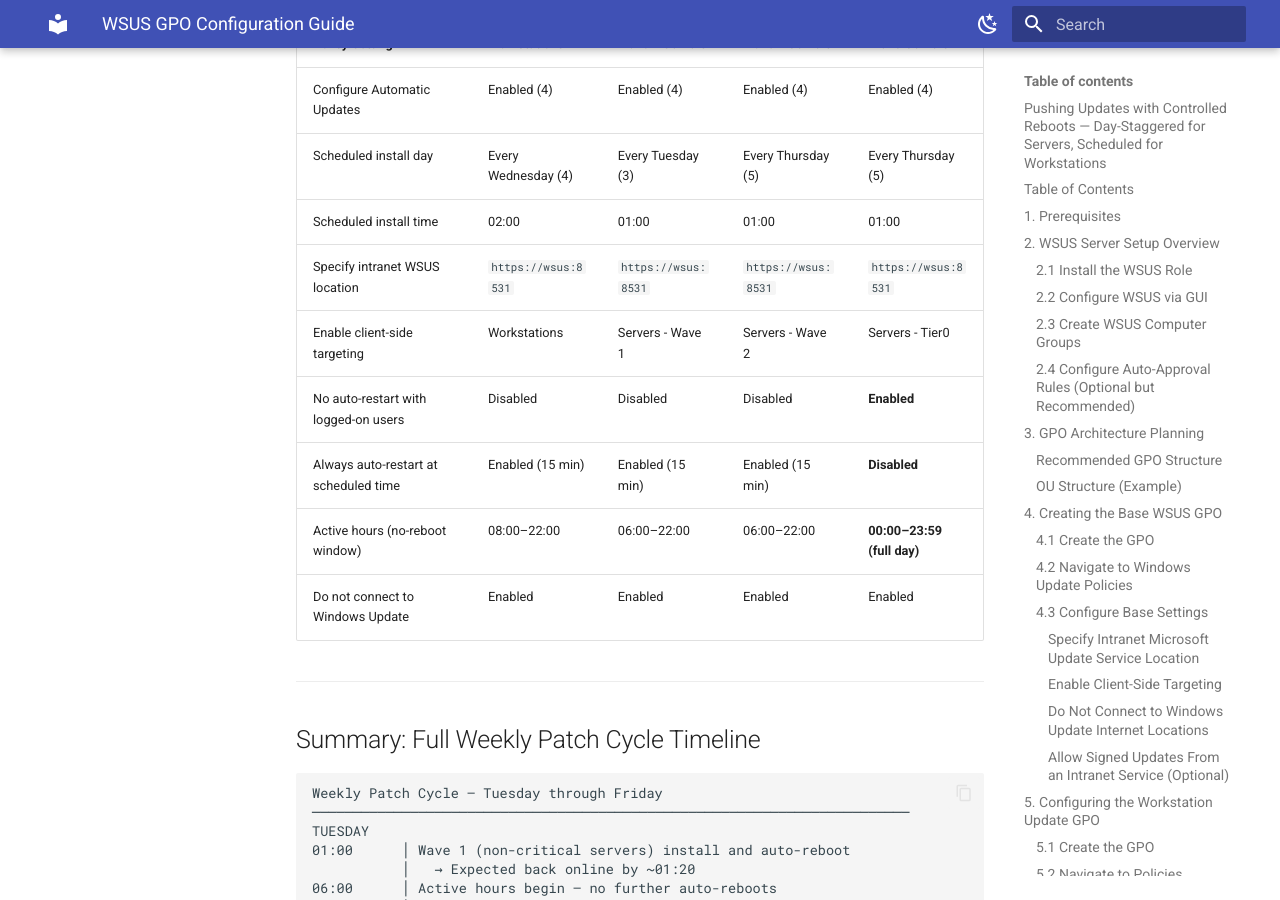
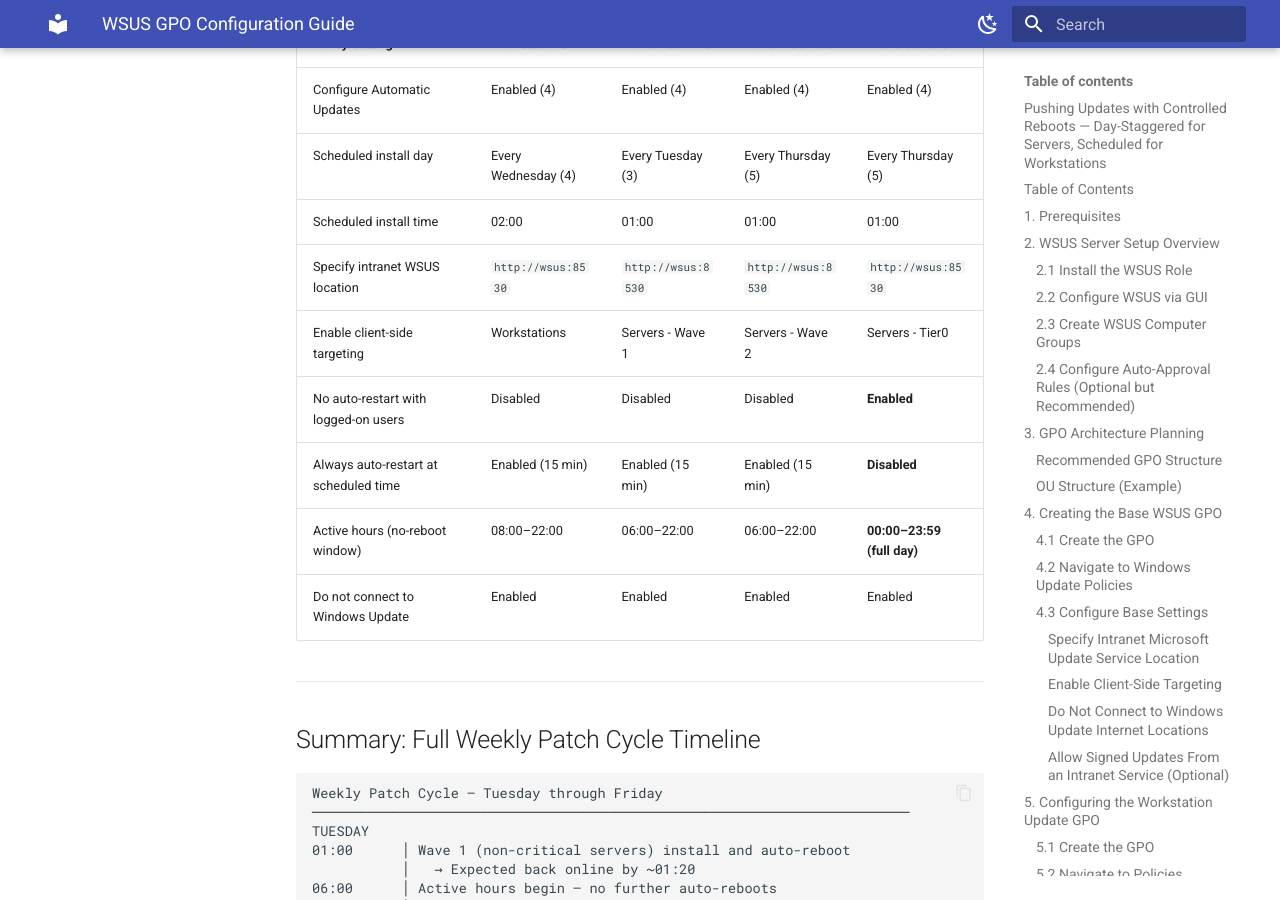
Before and after one commit to uceleke/FTL-HowTos, an MkDocs documentation site: the page built from docs/Windows/WSUS/WSUS-GPO-Setup.md, in a window 1280 px wide and 900 px high, scrolled down 18188 px. Built offline with MkDocs 1.6.1 and Material for MkDocs 9.7.7, drawn with Linux system fonts in a browser that asks for light colours; part of the change alters nothing that is shown.

Commit message:
Update WSUS-GPO-Setup.md

```diff
--- a/docs/Windows/WSUS/WSUS-GPO-Setup.md
+++ b/docs/Windows/WSUS/WSUS-GPO-Setup.md
@@ -651,7 +651,7 @@ Get-HotFix | Sort-Object -Property InstalledOn -Descending | Select-Object -Firs
 | Configure Automatic Updates | Enabled (4) | Enabled (4) | Enabled (4) | Enabled (4) |
 | Scheduled install day | Every Wednesday (4) | Every Tuesday (3) | Every Thursday (5) | Every Thursday (5) |
 | Scheduled install time | 02:00 | 01:00 | 01:00 | 01:00 |
-| Specify intranet WSUS location | `https://wsus:8531` | `https://wsus:8531` | `https://wsus:8531` | `https://wsus:8531` |
+| Specify intranet WSUS location | `http://wsus:8530` | `http://wsus:8530` | `http://wsus:8530` | `http://wsus:8530` |
 | Enable client-side targeting | Workstations | Servers - Wave 1 | Servers - Wave 2 | Servers - Tier0 |
 | No auto-restart with logged-on users | Disabled | Disabled | Disabled | **Enabled** |
 | Always auto-restart at scheduled time | Enabled (15 min) | Enabled (15 min) | Enabled (15 min) | **Disabled** |
```
